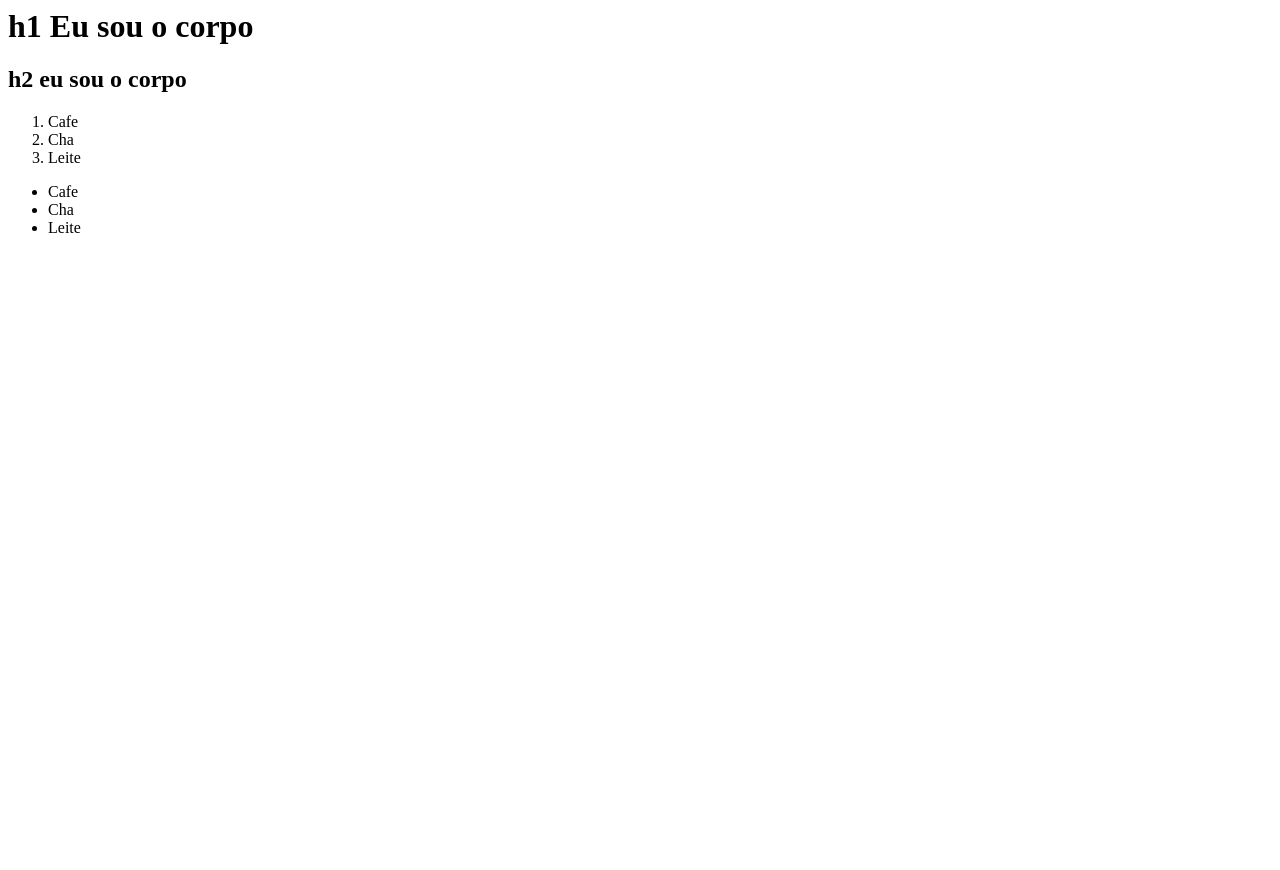
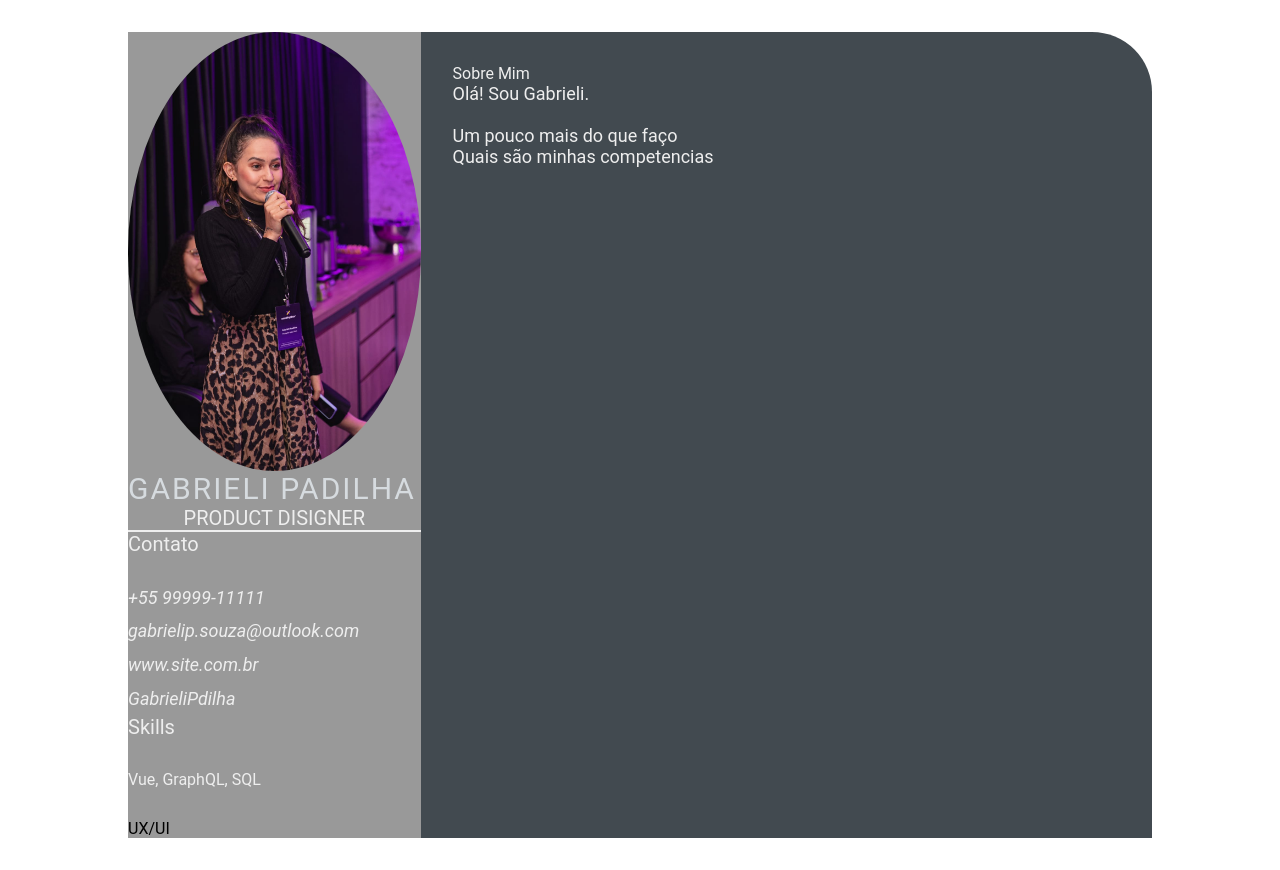
Before and after one commit to GabrieliPadilha/Jornada_DEV-Curriculo, a plain HTML site: page index.html in a window 1280 px wide. Before the commit the page ends 800 px from the top, so only its background shows below. Drawn offline with Linux system fonts and the light colour scheme.

Commit message:
info profile (#3)

```diff
--- a/index.html
+++ b/index.html
@@ -1,19 +1,63 @@
-<html>
-    <head>
-        <title>Olá, eu sou a cabeça</title>
-    </head>
-    <body>
-        <h1>h1 Eu sou o corpo</h1>
-        <h2>h2 eu sou o corpo</h2>
-    </body>
-    <ol>
-        <li>Cafe</li>
-        <li>Cha</li>
-        <li>Leite</li>
-    </ol>
-    <ul>
-        <li>Cafe</li>
-        <li>Cha</li>
-        <li>Leite</li>
-    </ul>
+<html lang="en">
+<head>
+    <meta charset="UTF-8">
+    <meta http-equiv="X-UA-Compatible" content="IE=edge">
+    <meta name="viewport" content="width=device-width, initial-scale=1.0">
+    <title>Gabrieli Padilha</title>
+    <link rel="stylesheet" href="style.css">
+</head>
+<body>
+    <main class="resume-contents">
+        <section class="left-section">
+            <section left-section-content>
+                <div class="profile">
+                    <img class="profile-image" src="img/profile-image.jpeg" alt="profile image">
+                    <p class="name">Gabrieli Padilha</p>
+                    <p class="profession">Product Disigner</p>
+                </div>
+                <div class="contact-info">
+                    <p class="left-title">Contato</p>
+                    <ul>
+                        <li>
+                            <i class="fa fa-phone">+55 99999-11111</i>
+                        </li>
+                        <li>
+                            <i class="fa fa-envelope">gabrielip.souza@outlook.com</i>
+                        </li>
+                        <li>
+                            <i class="fa fa-globe">www.site.com.br</i>
+                        </li>
+                        <li>
+                            <i class="fa fa-github">GabrieliPdilha</i>
+                        </li>
+                    </ul>
+                </div>
+                <div class="skills">
+                    <p class="left-title"> Skills</p>
+                    <ul>
+                        <li>
+                            <p>Vue, GraphQL, SQL</p>
+                        </li>
+                    </ul>
+                    <ul>
+                        <li>UX/UI</li>
+                    </ul>
+                </div>
+            </section>
+        </section>
+        <section class="right-section">
+            <div class="right-section-contents">
+                <section class="about gap">
+                    <div class="right-title">Sobre Mim</div>
+                    <p class="about-me-contents">
+                        Olá! Sou Gabrieli.<br/>
+                        <br/> Um pouco mais do que faço
+                        <br/>Quais são minhas competencias
+                    </p>
+                </section>
+            </div>
+        </section>
+    </section>
+    </main>
+</body>
 </html>
--- /dev/null
+++ b/style.css
@@ -0,0 +1,103 @@
+* {
+    margin: 0;
+    padding: 0;
+    box-sizing: border-box;
+    list-style: none;
+    font-family: 'Roboto', sans-serif;
+}
+
+.resume-contents {
+    min-height: 100vh;
+    width: 80%;
+    margin: 2rem auto;
+    display: grid;
+    grid-template-columns: repeat(7, 1fr);
+}
+
+.left-section {
+    grid-column: span 2;
+    height: 100%;
+    background-color: #999999;
+}
+
+.right-section {
+    grid-column: span 5;
+    height: 100%;
+    background-color: #424a50;
+    border-radius: 0px 60px 0px 0px;
+}
+
+.left-section-contents{
+    padding: 2rem 2rem;
+}
+
+.profile {
+    width: 100%;
+    border-bottom: 2px solid #eeeeee;
+}
+
+.profile .profile-image {
+    width: 100%;
+    border-radius: 100%;
+}
+
+.name {
+    color: #D6DBDF;
+    font-size: 30px;
+    letter-spacing: 2px;
+    text-transform: uppercase;
+}
+
+.profession {
+    color: #eeeeee;
+    font-size: 20px;
+    text-transform: uppercase;
+    text-align: center;
+}
+
+/* .contact-info { border-bottom: 2px solid #1B2631; } */
+.left-title {
+    color: #eeeeee;
+    font-size: 20px;
+}
+
+.contact-info ul {
+    padding-top: 1.5rem;
+}
+
+.contact-info ul li,
+.references ul li {
+    padding: .4rem 0;
+    color: #eeeeee;
+}
+
+.contact-info ul li i,
+.references ul li i {
+    padding-right: 1rem;
+    font-size: 18px;
+    color: #eeeeee;
+}
+
+.skills ul {
+    padding-top: 1.5rem;
+}
+.skills ul li p {
+    padding: .4rem 0;
+    color: #eeeeee;
+}
+
+.right-section-contents {
+    padding: 2rem 2rem;
+}
+
+.right-title {
+    color: #eeeeee;
+}
+
+.gap {
+    padding-bottom: 2rem;
+}
+.about-me-contents {
+    font-size: 18px;
+    color: #eeeeee;
+}
```
Also changed, not shown: img/profile-image.jpeg (added).
